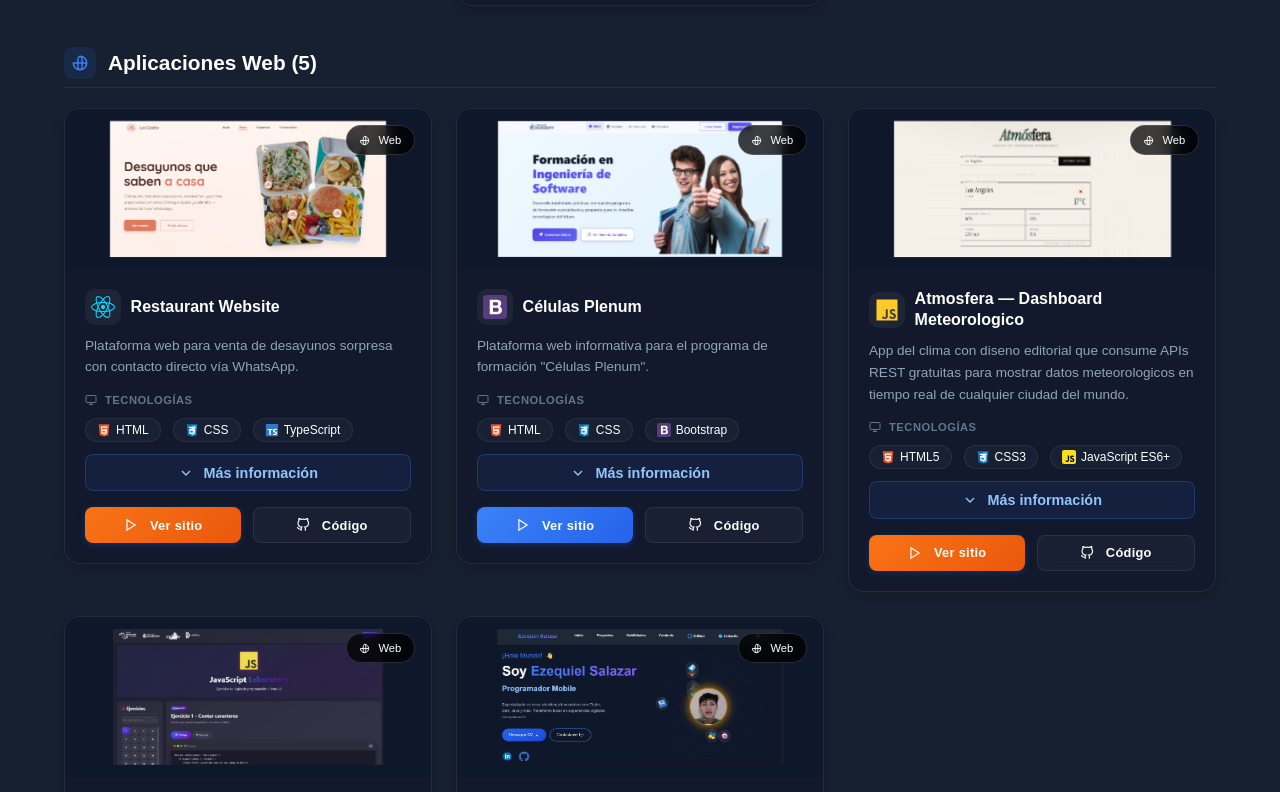
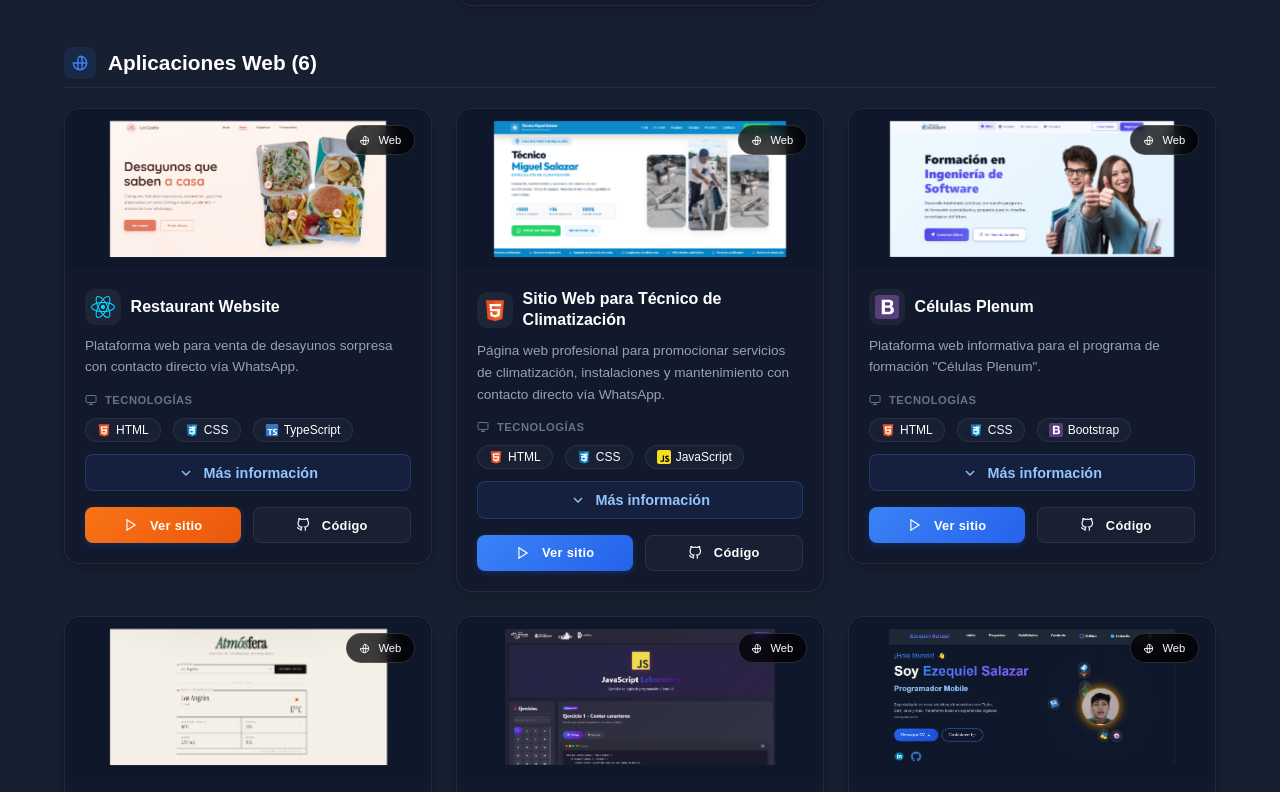
Before and after one commit to Ezequie1Sc/Portafolio, a React (Vite) app: page / in a window 1280 px wide. Shown: the part 2225-3017 px from the top of the page. Built offline with nearby package versions, Linux system fonts and the light colour scheme.

Commit message:
Feat: Add new project

```diff
--- a/src/data/index.ts
+++ b/src/data/index.ts
@@ -347,6 +347,38 @@ impact: 'Proyecto en desarrollo enfocado en optimizar la organización de torneo
     ],
     impact: 'Aumentó pedidos en 200% en el primer mes.'
   },
+{
+  id: 16,
+  title: 'Sitio Web para Técnico de Climatización',
+  description: 'Página web profesional para promocionar servicios de climatización, instalaciones y mantenimiento con contacto directo vía WhatsApp.',
+  image: '/proyectos/web/Tecnico.png',
+  icon: '/icons/html.svg',
+  type: 'web',
+  technologies: [
+    { name: 'HTML', icon: '/icons/html.svg', bgColor: 'bg-orange-600' },
+    { name: 'CSS', icon: '/icons/css.svg', bgColor: 'bg-blue-600' },
+    { name: 'JavaScript', icon: '/icons/javascript.svg', bgColor: 'bg-yellow-500' },
+  ],
+  images: [
+    '/proyectos/tecnico/1.png',
+    '/proyectos/tecnico/2.png',
+    '/proyectos/tecnico/3.png'
+  ],
+  color: 'blue',
+  github: 'https://github.com/Ezequie1Sc/IceCold.git',
+  demoUrl: 'https://tenico-miguel-2ptq67wfi-ezequiel-s-projects-d1487261.vercel.app/',
+  problem: 'Muchos técnicos independientes carecen de una presencia digital profesional para mostrar sus servicios y facilitar el contacto con clientes potenciales.',
+  solution: 'Desarrollo de una landing page moderna y responsive que presenta los servicios ofrecidos y permite la comunicación inmediata mediante WhatsApp.',
+  howItWorks: [
+    'Presentación de servicios de climatización',
+    'Galería de trabajos realizados',
+    'Información de contacto visible',
+    'Botón flotante de WhatsApp',
+    'Diseño adaptable a dispositivos móviles'
+  ],
+  impact: 'Mejoró la visibilidad online del negocio y facilitó la captación de nuevos clientes.'
+},
+
 
    {
     id: 6,
```
Also changed, not shown: public/proyectos/web/Tecnico.png (added).
